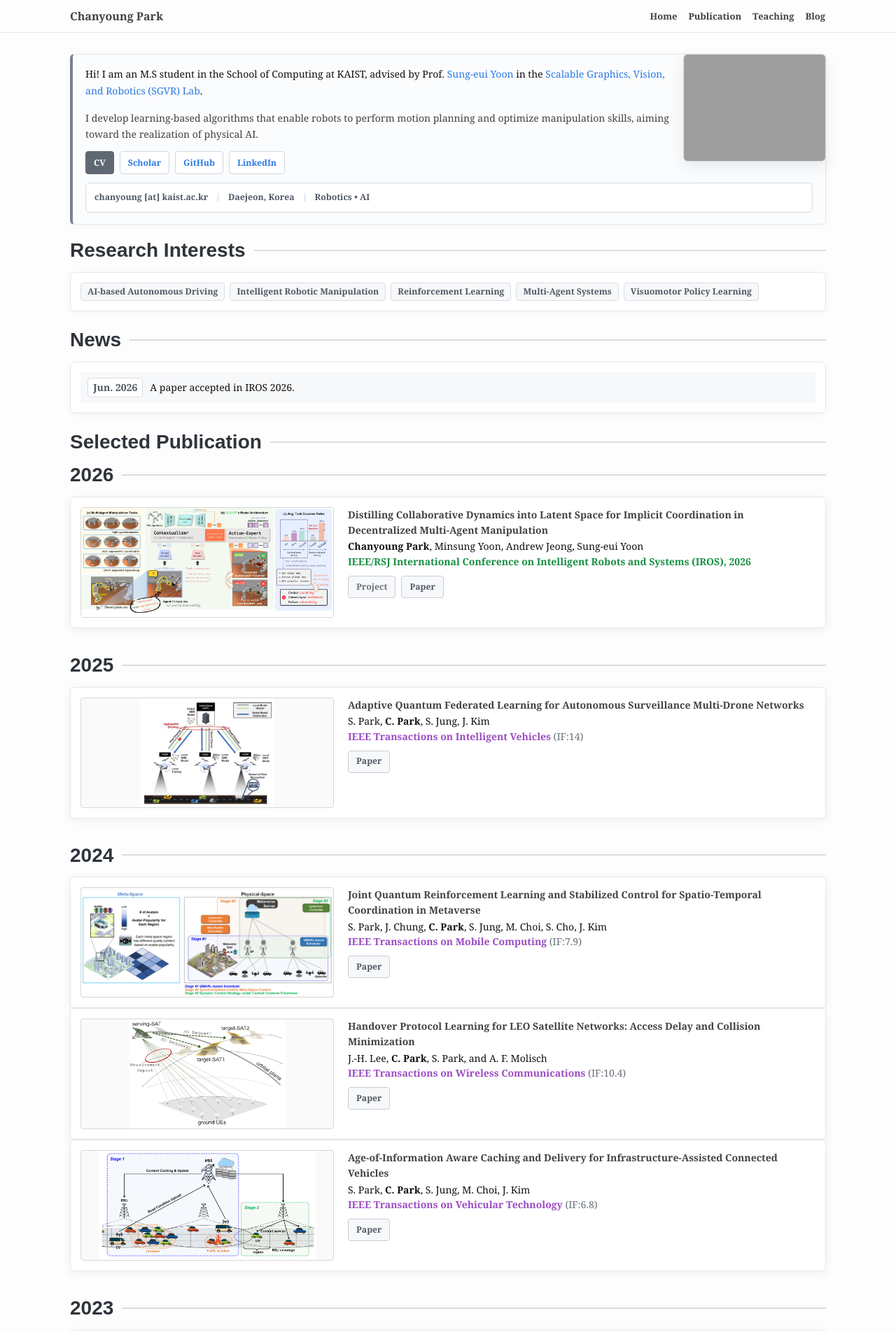
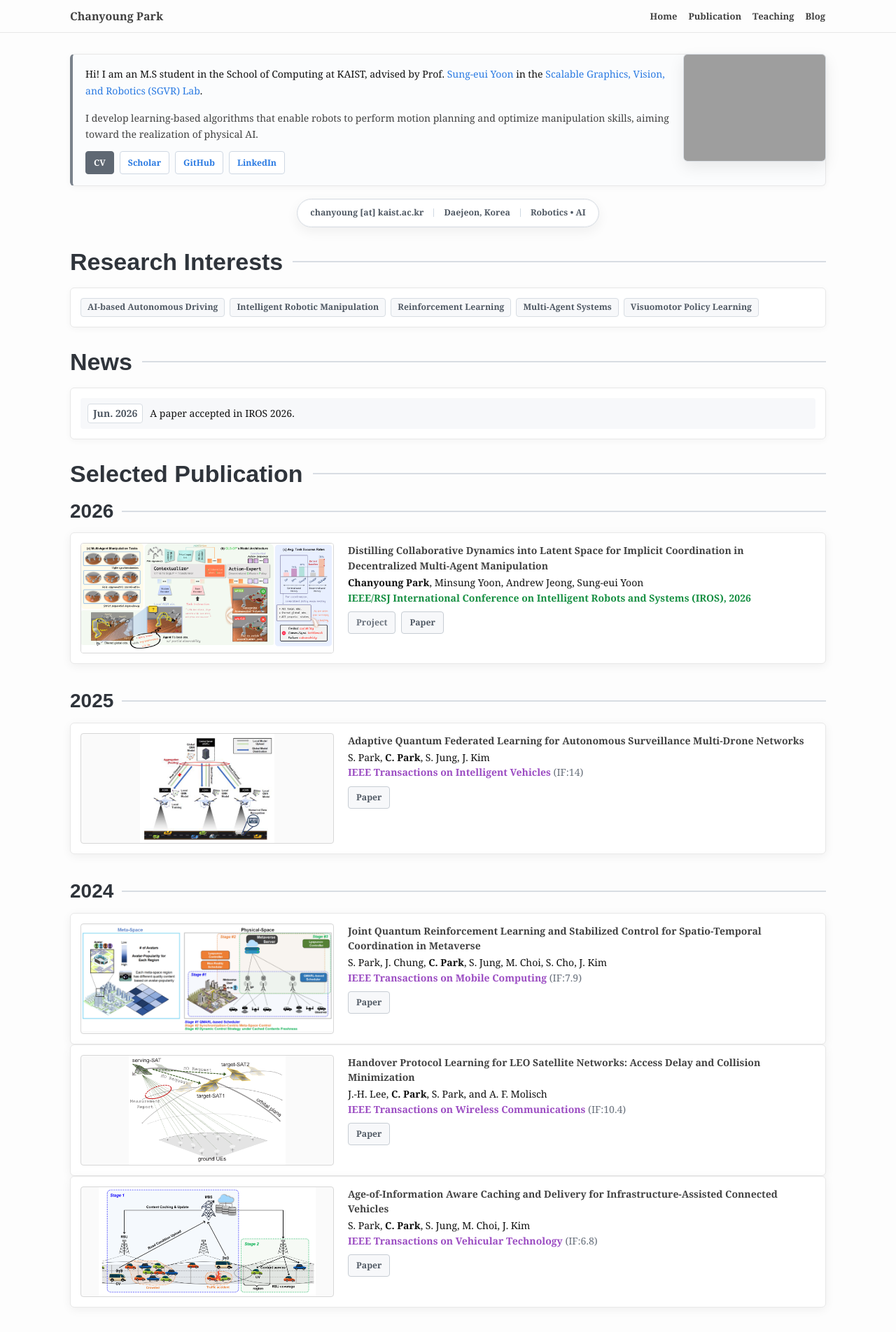
Before and after one commit to cosdeneb/cosdeneb.github.io, a Jekyll site: the page built from index.md, in a window 1280 px wide. Shown: the top 1904 px of the page at 70% size. Built offline with Jekyll 4.4.1, drawn with Linux system fonts in a browser that asks for light colours.

Commit message:
Fix homepage title scale and contact placement

```diff
--- a/_sass/_site.scss
+++ b/_sass/_site.scss
@@ -90,16 +90,19 @@
 .home-meta {
   display: flex;
   flex-wrap: wrap;
+  justify-content: center;
   gap: 8px 14px;
-  margin-top: 12px;
+  width: fit-content;
+  max-width: 100%;
+  margin: 14px auto 24px;
   border: 1px solid #d8dde3;
-  border-radius: 6px;
-  padding: 10px 12px;
+  border-radius: 999px;
+  padding: 9px 18px;
   color: #4f5863;
   font-size: $small-font-size;
   font-weight: bold;
   background-color: #fff;
-  box-shadow: inset 0 0 0 1px #f7f8fa;
+  box-shadow: 0 6px 18px rgba(0, 0, 0, 0.06), inset 0 0 0 1px #f7f8fa;
 }
 
 .home-meta span:not(:last-child)::after {
@@ -572,3 +575,23 @@
     border: none;
   }
 }
+
+.home .home-section-title {
+  display: flex !important;
+  align-items: center !important;
+  gap: 14px !important;
+  margin: 30px 0 18px !important;
+  border-bottom: 0 !important;
+  padding-bottom: 0 !important;
+  color: #2f343b !important;
+  font-size: 34px !important;
+  font-weight: 800 !important;
+  line-height: 1.12 !important;
+}
+
+.home .home-section-title::after {
+  content: "";
+  flex: 1;
+  height: 2px;
+  background-color: #d8dde3;
+}
--- a/index.md
+++ b/index.md
@@ -19,12 +19,12 @@ profile_picture:
     <a class="home-button" href="https://github.com/cosdeneb">GitHub</a>
     <a class="home-button" href="https://www.linkedin.com/in/chanyoung-park-799b672ab/">LinkedIn</a>
   </div>
+</div>
 
-  <div class="home-meta">
-    <span>chanyoung [at] kaist.ac.kr</span>
-    <span>Daejeon, Korea</span>
-    <span>Robotics • AI</span>
-  </div>
+<div class="home-meta">
+  <span>chanyoung [at] kaist.ac.kr</span>
+  <span>Daejeon, Korea</span>
+  <span>Robotics • AI</span>
 </div>
 
 <div class="research-interests">
```
